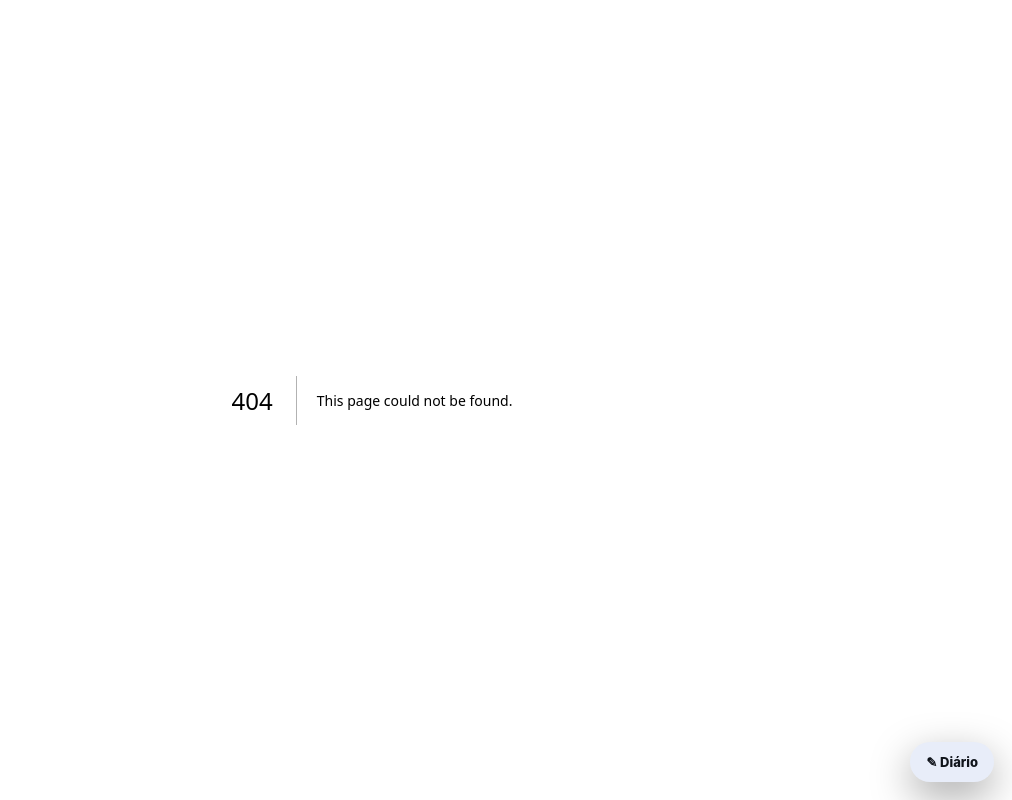
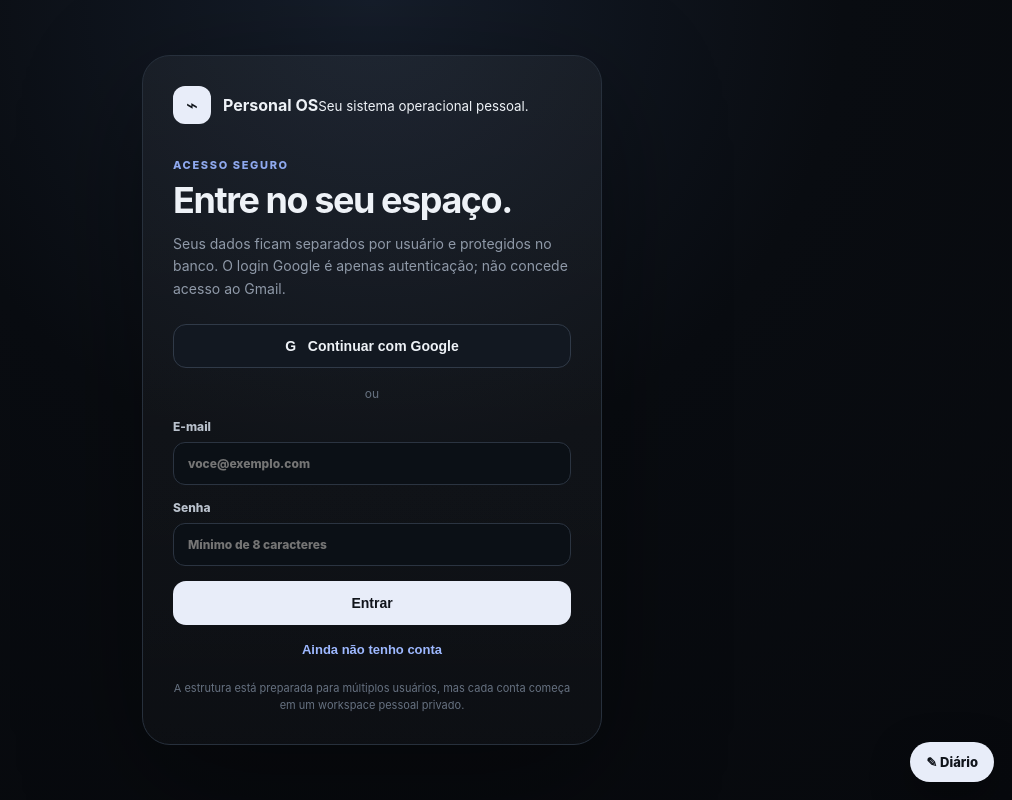
Before and after one commit to rdamatheus/personal-os, a Next.js app in the folder apps/web/: page /login in a window 1280 px wide. Before the commit this address had no page. Shown: the whole page, without its empty margins (268-1280 px from the left). Built offline with nearby package versions, Linux system fonts and the light colour scheme; no server answers.

Commit message:
feat: add email and Google authentication screen

```diff
--- /dev/null
+++ b/apps/web/app/login/page.tsx
@@ -0,0 +1,90 @@
+'use client';
+
+import { FormEvent, useEffect, useState } from 'react';
+import { useRouter } from 'next/navigation';
+import { absoluteAppUrl, supabase } from '../../lib/supabase';
+
+export default function LoginPage() {
+  const router = useRouter();
+  const [mode, setMode] = useState<'signin' | 'signup'>('signin');
+  const [email, setEmail] = useState('');
+  const [password, setPassword] = useState('');
+  const [loading, setLoading] = useState(false);
+  const [message, setMessage] = useState('');
+  const [error, setError] = useState('');
+
+  useEffect(() => {
+    supabase.auth.getSession().then(({ data }) => {
+      if (data.session) router.replace('/');
+    });
+  }, [router]);
+
+  async function submit(e: FormEvent) {
+    e.preventDefault();
+    setLoading(true); setError(''); setMessage('');
+    try {
+      if (mode === 'signin') {
+        const { data, error } = await supabase.auth.signInWithPassword({ email: email.trim(), password });
+        if (error) throw error;
+        if (data.session) router.replace('/');
+      } else {
+        const { data, error } = await supabase.auth.signUp({
+          email: email.trim(),
+          password,
+          options: { emailRedirectTo: absoluteAppUrl('/auth/callback/') },
+        });
+        if (error) throw error;
+        if (data.session) router.replace('/');
+        else setMessage('Conta criada. Verifique seu e-mail para confirmar o acesso.');
+      }
+    } catch (err: any) {
+      setError(err?.message || 'Não foi possível autenticar.');
+    } finally { setLoading(false); }
+  }
+
+  async function continueWithGoogle() {
+    setLoading(true); setError(''); setMessage('');
+    const { error } = await supabase.auth.signInWithOAuth({
+      provider: 'google',
+      options: { redirectTo: absoluteAppUrl('/auth/callback/') },
+    });
+    if (error) { setError(error.message); setLoading(false); }
+  }
+
+  return <main style={s.page}>
+    <section style={s.card}>
+      <div style={s.brand}><div style={s.mark}>⌁</div><div><b>Personal OS</b><small>Seu sistema operacional pessoal.</small></div></div>
+      <p style={s.kicker}>ACESSO SEGURO</p>
+      <h1 style={s.title}>{mode === 'signin' ? 'Entre no seu espaço.' : 'Crie seu espaço pessoal.'}</h1>
+      <p style={s.subtitle}>Seus dados ficam separados por usuário e protegidos no banco. O login Google é apenas autenticação; não concede acesso ao Gmail.</p>
+
+      <button onClick={continueWithGoogle} disabled={loading} style={s.google}>G&nbsp;&nbsp; Continuar com Google</button>
+      <div style={s.divider}><span/>ou<span/></div>
+
+      <form onSubmit={submit} style={s.form}>
+        <label style={s.label}>E-mail<input type="email" required autoComplete="email" value={email} onChange={e=>setEmail(e.target.value)} style={s.input} placeholder="voce@exemplo.com" /></label>
+        <label style={s.label}>Senha<input type="password" required minLength={8} autoComplete={mode === 'signin' ? 'current-password' : 'new-password'} value={password} onChange={e=>setPassword(e.target.value)} style={s.input} placeholder="Mínimo de 8 caracteres" /></label>
+        {error ? <p style={s.error}>{error}</p> : null}
+        {message ? <p style={s.success}>{message}</p> : null}
+        <button disabled={loading} style={s.primary}>{loading ? 'Aguarde…' : mode === 'signin' ? 'Entrar' : 'Criar conta'}</button>
+      </form>
+
+      <button onClick={()=>{setMode(mode === 'signin' ? 'signup' : 'signin'); setError(''); setMessage('');}} style={s.switchBtn}>
+        {mode === 'signin' ? 'Ainda não tenho conta' : 'Já tenho uma conta'}
+      </button>
+      <p style={s.foot}>A estrutura está preparada para múltiplos usuários, mas cada conta começa em um workspace pessoal privado.</p>
+    </section>
+  </main>;
+}
+
+const s: Record<string, React.CSSProperties> = {
+  page:{minHeight:'100vh',display:'grid',placeItems:'center',padding:24,background:'radial-gradient(circle at 50% 0%,#151d2a 0,#090c11 46%,#07090d 100%)',color:'#eef2f7',fontFamily:'Inter,system-ui,sans-serif'},
+  card:{width:'100%',maxWidth:460,border:'1px solid #27303c',borderRadius:28,padding:30,background:'linear-gradient(180deg,rgba(255,255,255,.045),rgba(255,255,255,.018))',boxShadow:'0 36px 120px rgba(0,0,0,.38)'},
+  brand:{display:'flex',gap:12,alignItems:'center',marginBottom:34},mark:{width:38,height:38,borderRadius:12,display:'grid',placeItems:'center',background:'#e8edf9',color:'#11161c',fontSize:20},
+  kicker:{fontSize:11,fontWeight:800,letterSpacing:'.15em',color:'#8fa9ef',margin:'0 0 10px'},title:{fontSize:36,lineHeight:1.02,letterSpacing:'-.04em',margin:'0 0 14px'},subtitle:{fontSize:14,lineHeight:1.6,color:'#8f99a8',margin:'0 0 24px'},
+  google:{width:'100%',border:'1px solid #303a48',borderRadius:13,padding:'13px 16px',background:'#121821',color:'#eef2f7',fontSize:14,fontWeight:800,cursor:'pointer'},
+  divider:{display:'grid',gridTemplateColumns:'1fr auto 1fr',alignItems:'center',gap:12,color:'#667180',fontSize:12,margin:'18px 0'},
+  form:{display:'grid',gap:15},label:{display:'grid',gap:8,fontSize:12,fontWeight:800,color:'#b9c1cc'},input:{width:'100%',boxSizing:'border-box',border:'1px solid #2b3441',borderRadius:12,padding:'13px 14px',background:'#0b1016',color:'#eef2f7',outline:'none',font:'inherit'},
+  primary:{border:0,borderRadius:13,padding:'14px 16px',background:'#e8edf9',color:'#10141b',fontSize:14,fontWeight:900,cursor:'pointer'},switchBtn:{width:'100%',border:0,background:'transparent',color:'#9db8ff',fontSize:13,fontWeight:700,cursor:'pointer',marginTop:16},
+  error:{margin:0,padding:'10px 12px',borderRadius:10,background:'rgba(231,138,138,.09)',color:'#f0aaaa',fontSize:12},success:{margin:0,padding:'10px 12px',borderRadius:10,background:'rgba(115,211,155,.09)',color:'#9ce0b9',fontSize:12},foot:{fontSize:11,lineHeight:1.55,color:'#667180',margin:'22px 0 0',textAlign:'center'}
+};
```
